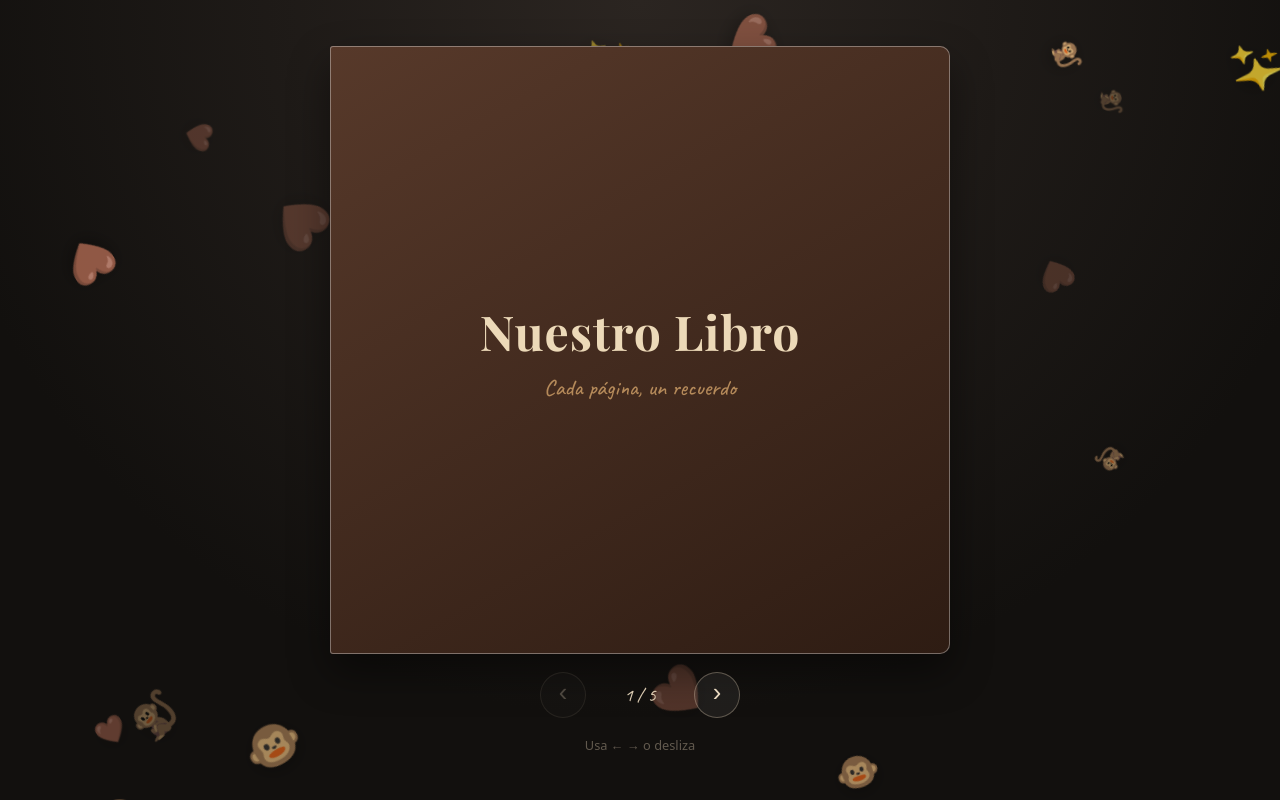
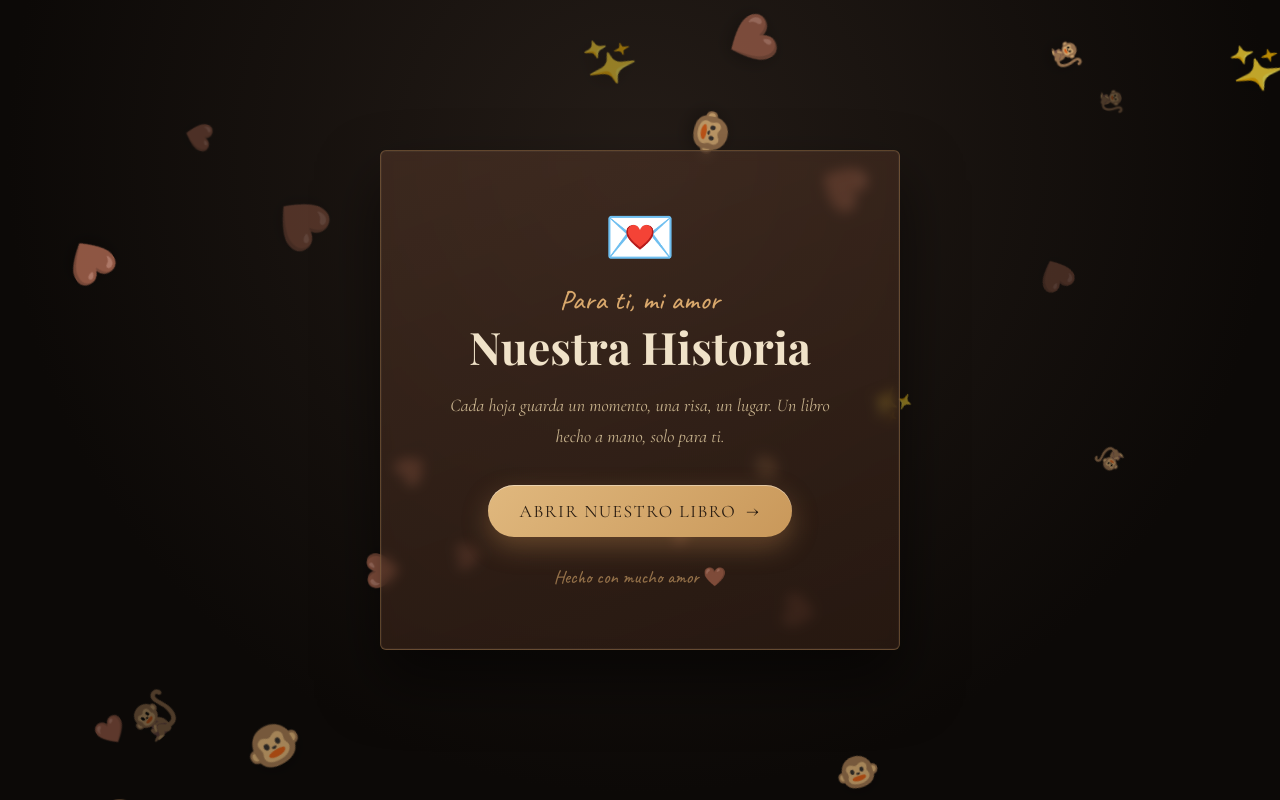
Before and after one commit to mrcodexarck/Our-History, a plain HTML site: page nuestro-libro/index.html in a window 1280 px wide. Drawn offline with nearby package versions, Linux system fonts and the light colour scheme; a web font is replaced by a local one.

Commit message:
agrego portada de bienvenida en la raiz

```diff
--- a/nuestro-libro/index.html
+++ b/nuestro-libro/index.html
@@ -3,31 +3,212 @@
 <head>
 <meta charset="UTF-8" />
 <meta name="viewport" content="width=device-width, initial-scale=1" />
-<title>Nuestra Historia</title>
+<title>Para ti 💛</title>
 <link rel="preconnect" href="https://fonts.googleapis.com">
 <link rel="preconnect" href="https://fonts.gstatic.com" crossorigin>
 <link href="https://fonts.googleapis.com/css2?family=Playfair+Display:ital,wght@0,500;0,700;1,500&family=Cormorant+Garamond:ital,wght@0,400;0,600;1,400&family=Caveat:wght@500;700&display=swap" rel="stylesheet">
-<link rel="stylesheet" href="styles.css" />
+<style>
+  * { margin: 0; padding: 0; box-sizing: border-box; }
+
+  :root {
+    --tinta:      #f0e2c8;
+    --tinta-suave:#c9b48e;
+    --acento:     #d9a86c;
+    --fondo-1:    #241c17;
+    --fondo-2:    #0c0907;
+  }
+
+  html, body { height: 100%; }
+
+  body {
+    display: grid;
+    place-items: center;
+    padding: 24px;
+    overflow: hidden;
+    background: radial-gradient(circle at 50% 20%, var(--fondo-1), var(--fondo-2) 70%);
+    font-family: "Cormorant Garamond", Georgia, serif;
+    color: var(--tinta);
+    position: relative;
+  }
+
+  /* ---- Emojis cayendo (mismo efecto que en el libro) ---- */
+  .decoraciones {
+    position: fixed;
+    inset: 0;
+    pointer-events: none;
+    overflow: hidden;
+    z-index: 0;
+  }
+  .deco-item {
+    position: absolute;
+    top: -80px;
+    user-select: none;
+    will-change: transform;
+    animation: caer linear infinite;
+    filter: drop-shadow(0 4px 10px rgba(0,0,0,.5));
+  }
+  @keyframes caer {
+    0%   { transform: translate(0, -80px) rotate(0deg); }
+    100% { transform: translate(var(--deriva, 0px), 110vh) rotate(360deg); }
+  }
+
+  /* ---- Tarjeta central ---- */
+  .tarjeta {
+    position: relative;
+    z-index: 2;
+    max-width: 520px;
+    width: 100%;
+    padding: clamp(36px, 6vw, 60px) clamp(28px, 5vw, 48px);
+    text-align: center;
+    background: linear-gradient(160deg, rgba(87,57,42,.55), rgba(46,28,19,.75));
+    border: 1px solid rgba(217,168,108,.3);
+    border-radius: 6px;
+    box-shadow:
+      0 30px 60px rgba(0,0,0,.55),
+      inset 0 0 0 1px rgba(255,255,255,.04);
+    backdrop-filter: blur(6px);
+    animation: aparecer 1.2s cubic-bezier(.2,.7,.3,1) both;
+  }
+
+  @keyframes aparecer {
+    from { opacity: 0; transform: translateY(20px) scale(.98); }
+    to   { opacity: 1; transform: translateY(0) scale(1); }
+  }
+
+  .sobre {
+    font-size: clamp(2.6rem, 7vw, 3.6rem);
+    line-height: 1;
+    margin-bottom: 14px;
+    animation: latir 2.4s ease-in-out infinite;
+  }
+  @keyframes latir {
+    0%, 100% { transform: scale(1); }
+    50%      { transform: scale(1.12); }
+  }
+
+  .para {
+    font-family: "Caveat", cursive;
+    font-size: clamp(1.4rem, 3.2vw, 1.7rem);
+    color: var(--acento);
+    letter-spacing: .5px;
+    margin-bottom: 4px;
+  }
+
+  h1 {
+    font-family: "Playfair Display", Georgia, serif;
+    font-weight: 700;
+    font-size: clamp(2rem, 5.5vw, 2.8rem);
+    line-height: 1.15;
+    margin-bottom: 18px;
+    color: var(--tinta);
+  }
+
+  .frase {
+    font-style: italic;
+    font-size: clamp(1rem, 2.2vw, 1.12rem);
+    line-height: 1.7;
+    color: var(--tinta-suave);
+    margin-bottom: 34px;
+    max-width: 380px;
+    margin-left: auto;
+    margin-right: auto;
+  }
+
+  /* ---- Botón ---- */
+  .btn-abrir {
+    display: inline-flex;
+    align-items: center;
+    gap: 10px;
+    padding: 14px 32px;
+    font-family: "Cormorant Garamond", serif;
+    font-size: 1.1rem;
+    letter-spacing: 1.5px;
+    text-transform: uppercase;
+    text-decoration: none;
+    color: #2a1d12;
+    background: linear-gradient(135deg, #e0b87e, #c9985a);
+    border: none;
+    border-radius: 40px;
+    cursor: pointer;
+    box-shadow:
+      0 10px 26px rgba(200,140,80,.35),
+      inset 0 1px 0 rgba(255,255,255,.4);
+    transition: transform .25s ease, box-shadow .25s ease, filter .25s ease;
+  }
+  .btn-abrir:hover {
+    transform: translateY(-2px);
+    box-shadow:
+      0 16px 34px rgba(200,140,80,.5),
+      inset 0 1px 0 rgba(255,255,255,.5);
+    filter: brightness(1.05);
+  }
+  .btn-abrir:active { transform: translateY(0); }
+
+  .btn-abrir .flecha {
+    transition: transform .25s ease;
+    font-size: 1.1em;
+  }
+  .btn-abrir:hover .flecha { transform: translateX(4px); }
+
+  .pie {
+    margin-top: 28px;
+    font-family: "Caveat", cursive;
+    font-size: 1.15rem;
+    color: rgba(217,168,108,.6);
+  }
+
+  @media (max-width: 480px) {
+    .tarjeta { padding: 32px 22px; }
+    .frase   { margin-bottom: 26px; }
+  }
+</style>
 </head>
 <body>
 
-<main class="escenario">
-    <div class="decoraciones" aria-hidden="true">
-</div>
-  <div class="libro" id="libro"></div>
+  <!-- Emojis cayendo -->
+  <div class="decoraciones" id="deco" aria-hidden="true"></div>
 
-  <div class="controles">
-    <button id="atras" aria-label="Página anterior">‹</button>
-    <span id="contador" class="contador"></span>
-    <button id="adelante" aria-label="Página siguiente">›</button>
-  </div>
+  <!-- Tarjeta central -->
+  <main class="tarjeta">
+    <div class="sobre">💌</div>
+    <p class="para">Para ti, mi amor</p>
+    <h1>Nuestra Historia</h1>
+    <p class="frase">
+      Cada hoja guarda un momento, una risa, un lugar.
+      Un libro hecho a mano, solo para ti.
+    </p>
 
-  <p class="pista">Usa ← → o desliza</p>
-</main>
+    <a href="./nuestro-libro/" class="btn-abrir">
+      Abrir nuestro libro
+      <span class="flecha">→</span>
+    </a>
 
-<script src="recuerdos.js"></script>
-<script src="script.js"></script>
-<script src="decoraciones.js"></script>
+    <p class="pie">Hecho con mucho amor 🤎</p>
+  </main>
 
+  <script>
+    // Emojis cayendo
+    (function () {
+      const EMOJIS = ["🤎", "🐵", "🤎", "🐒", "✨", "🤎"];
+      const cont = document.getElementById("deco");
+      const cantidad = window.innerWidth < 700 ? 14 : 30;
+
+      for (let i = 0; i < cantidad; i++) {
+        const el = document.createElement("span");
+        el.className = "deco-item";
+        el.textContent = EMOJIS[Math.floor(Math.random() * EMOJIS.length)];
+        el.style.fontSize = (18 + Math.random() * 30) + "px";
+        el.style.left     = Math.random() * 100 + "%";
+        el.style.opacity  = (0.3 + Math.random() * 0.5).toFixed(2);
+
+        const duracion = 9 + Math.random() * 12;
+        el.style.animationDuration = duracion + "s";
+        el.style.animationDelay    = (-Math.random() * duracion) + "s";
+        el.style.setProperty("--deriva", ((Math.random() - 0.5) * 120) + "px");
+
+        cont.appendChild(el);
+      }
+    })();
+  </script>
 </body>
 </html>
```
